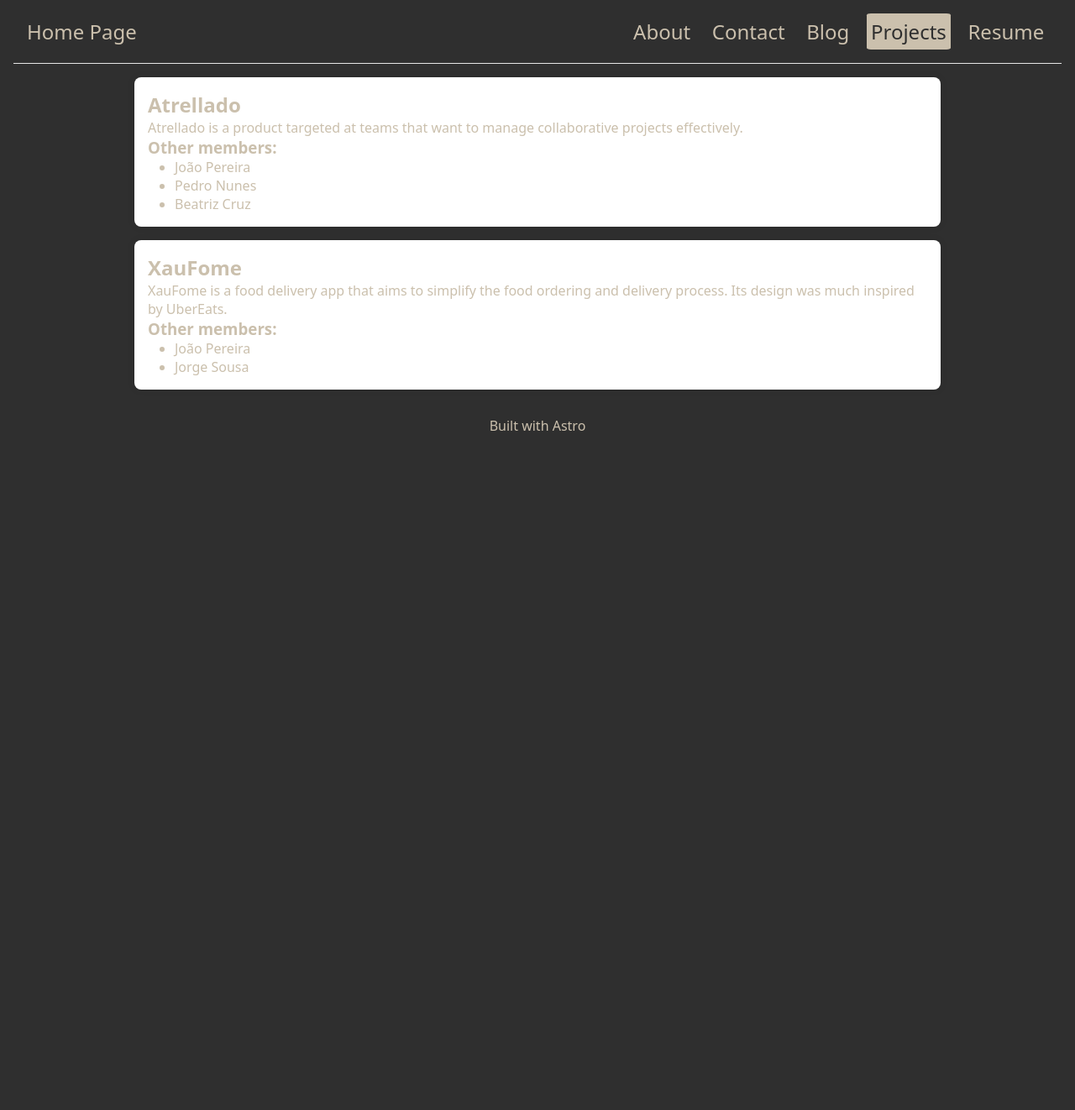
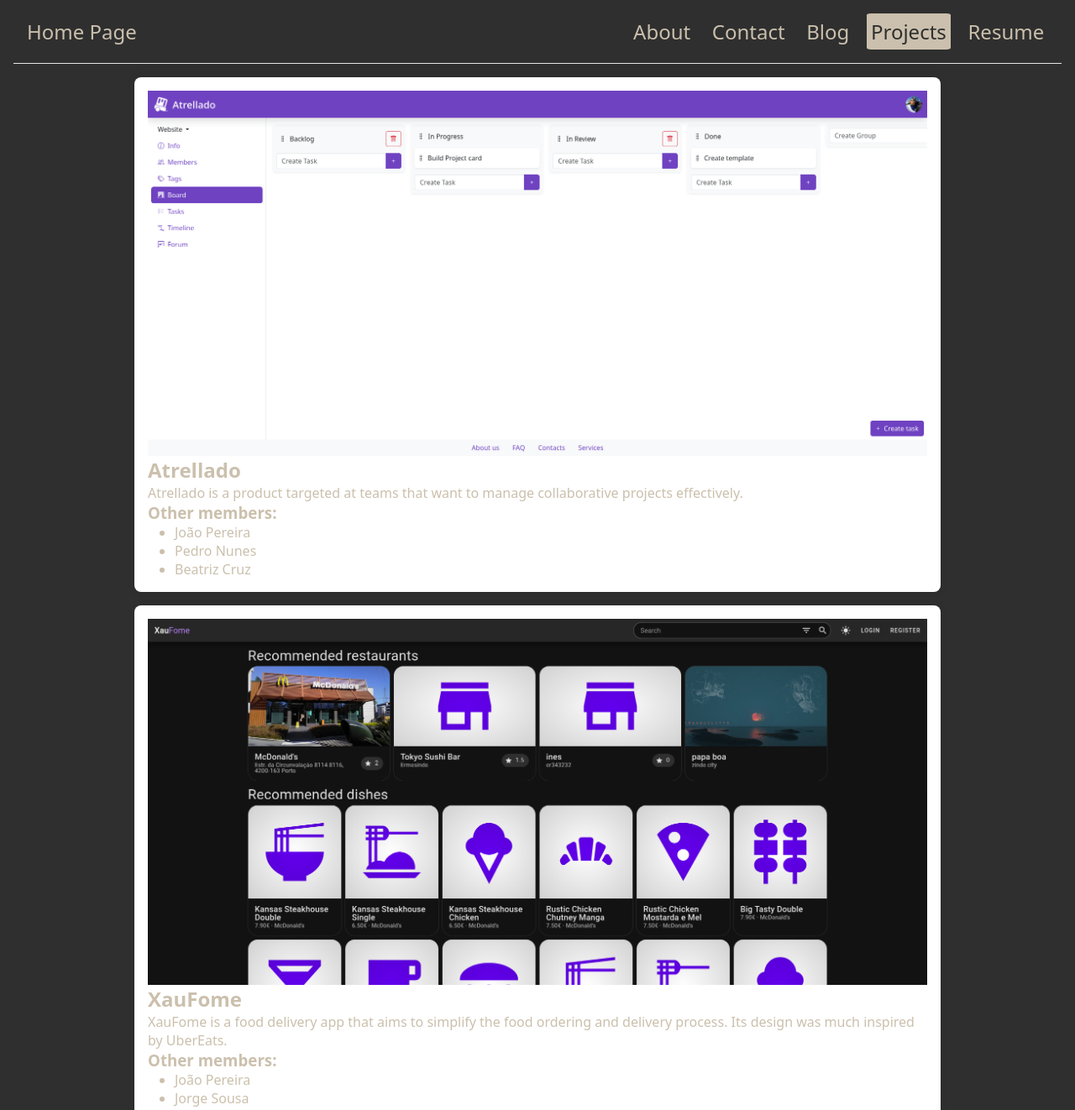
Before and after one commit to Naapperas/naapperas.github.io, an Astro site: page /projects in a window 1280 px wide. Shown: the top 1322 px of the page at 84% size. Before the commit the page ends 800 px from the top, so only its background shows below. Built offline with nearby package versions, Linux system fonts and the light colour scheme; Astro itself is replaced by a stand-in of ours.

Commit message:
Added preview images for projects

```diff
--- a/src/components/Project.astro
+++ b/src/components/Project.astro
@@ -10,6 +10,7 @@
 
 <article class="project-card">
     <a href={project.upstreamLink}></a>
+    <img class="preview-image" src={project.previewImage} alt=`Preview image for ${project.name}`>
     <header>
         <h2>{project.name}</h2>
         <p>{project.description}</p>
--- a/src/content/config.ts
+++ b/src/content/config.ts
@@ -4,7 +4,7 @@
     name: z.string(),
     description: z.string().nonempty("Cannot have an empty project description"),
     upstreamLink: z.string().url("Project upstream link must be a valid URL"),
-    previewImage: z.optional(z.string().url("Project preview image must be a valid URL")),
+    previewImage: z.optional(z.string()),
     deployment: z.object({
         url: z.string().url("Project deployment URL must be a valid URL"),
     }),
--- a/src/content/project/atrellado.md
+++ b/src/content/project/atrellado.md
@@ -2,6 +2,7 @@
 name: "Atrellado"
 description: "Atrellado is a product targeted at teams that want to manage collaborative projects effectively."
 upstreamLink: "https://github.com/Naapperas/feup-lbaw"
+previewImage: "/projects/atrellado.png"
 deployment:
     url: "https://atrellado.toino.pt"
 academicData:
--- a/src/content/project/xaufome.md
+++ b/src/content/project/xaufome.md
@@ -2,6 +2,7 @@
 name: "XauFome"
 description: "XauFome is a food delivery app that aims to simplify the food ordering and delivery process. Its design was much inspired by UberEats."
 upstreamLink: "https://github.com/Naapperas/feup-ltw-proj"
+previewImage: "/projects/xaufome.png"
 deployment:
     url: "https://xaufome.toino.pt"
 academicData:
```
Also changed, not shown: public/projects/atrellado.png (added), public/projects/xaufome.png (added).
